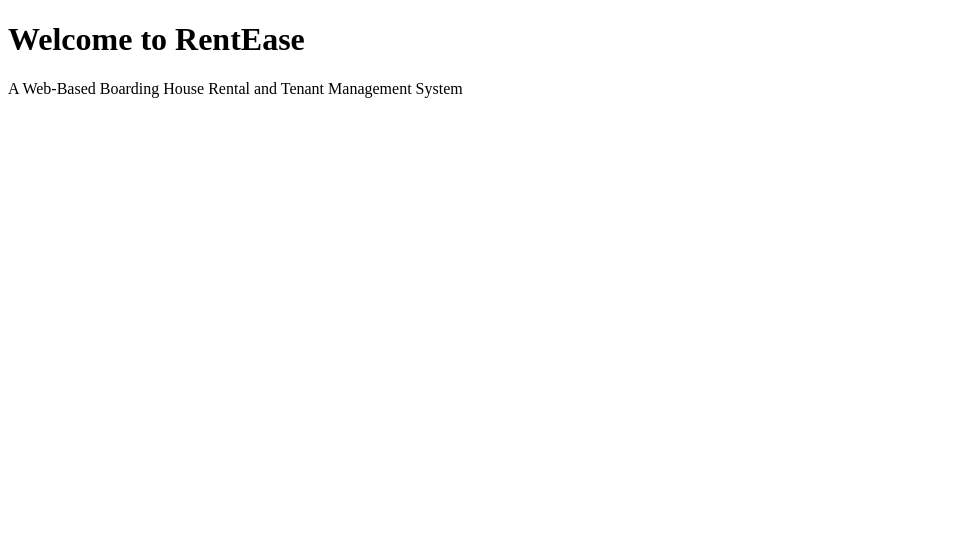
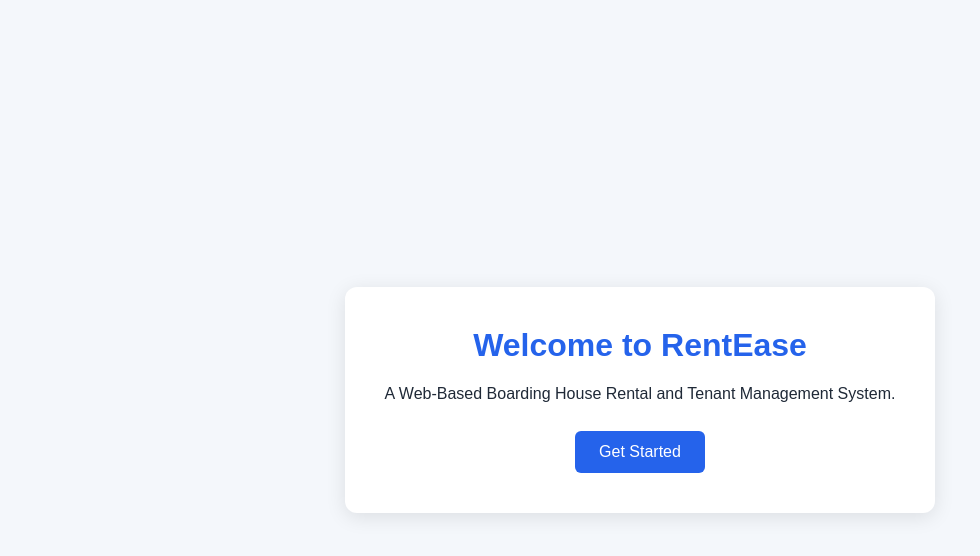
Before and after one commit to hansbarber14-del/rentEASE, a plain HTML site: page index.html in a window 1280 px wide. Shown: the whole page, without its empty margins (0-980 px from the left). Drawn offline with Linux system fonts and the light colour scheme.

Commit message:
deleted branch

```diff
--- a/index.html
+++ b/index.html
@@ -4,9 +4,52 @@
     <meta charset="UTF-8">
     <meta name="viewport" content="width=device-width, initial-scale=1.0">
     <title>RentEase | Boarding House Rental System</title>
+    <style>
+        body {
+            margin: 0;
+            min-height: 100vh;
+            display: grid;
+            place-items: center;
+            font-family: Arial, sans-serif;
+            background: #f4f7fb;
+            color: #1f2937;
+        }
+
+        main {
+            max-width: 600px;
+            padding: 40px;
+            text-align: center;
+            background: white;
+            border-radius: 12px;
+            box-shadow: 0 4px 20px rgba(0, 0, 0, 0.1);
+        }
+
+        h1 {
+            margin-top: 0;
+            color: #2563eb;
+        }
+
+        button {
+            margin-top: 12px;
+            padding: 12px 24px;
+            border: 0;
+            border-radius: 6px;
+            background: #2563eb;
+            color: white;
+            font-size: 16px;
+            cursor: pointer;
+        }
+
+        button:hover {
+            background: #1d4ed8;
+        }
+    </style>
 </head>
 <body>
-    <h1>Welcome to RentEase</h1>
-    <p>A Web-Based Boarding House Rental and Tenant Management System</p>
+    <main>
+        <h1>Welcome to RentEase</h1>
+        <p>A Web-Based Boarding House Rental and Tenant Management System.</p>
+        <button type="button" onclick="alert('Welcome to RentEase!')">Get Started</button>
+    </main>
 </body>
 </html>
```
Also changed, not shown: reservation.html (line endings or trailing spaces).
